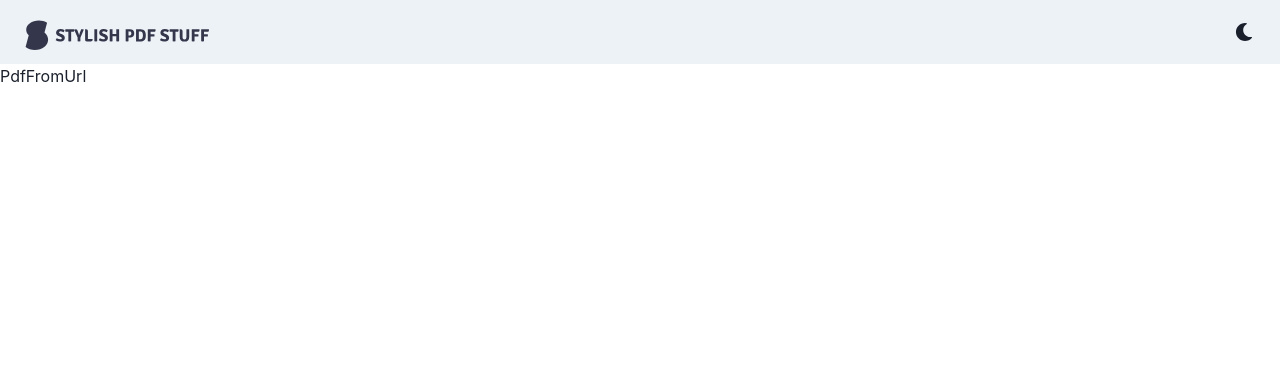
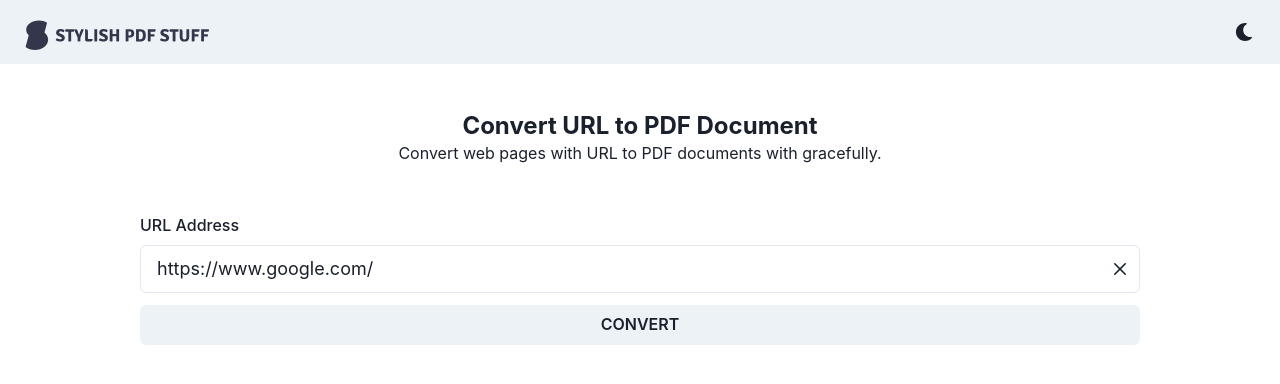
Before and after one commit to allanfoppa/stylish-pdf-stuff, a React (Create React App) app in the folder frontend/: page /pdf-from-a-url in a window 1280 px wide. Shown: the top 384 px of the page. Built offline with nearby package versions, Linux system fonts and the light colour scheme; no server answers.

Commit message:
URL to PDF UI

```diff
--- a/frontend/package.json
+++ b/frontend/package.json
@@ -13,6 +13,7 @@
     "@types/node": "^12.20.55",
     "@types/react": "^18.2.67",
     "@types/react-dom": "^18.2.22",
+    "formik": "^2.4.5",
     "framer-motion": "^6.5.1",
     "react": "^18.2.0",
     "react-dom": "^18.2.0",
@@ -21,7 +22,8 @@
     "react-scripts": "5.0.1",
     "react-syntax-highlighter": "^15.5.0",
     "typescript": "^4.9.5",
-    "web-vitals": "^2.1.4"
+    "web-vitals": "^2.1.4",
+    "yup": "^1.4.0"
   },
   "scripts": {
     "start": "react-scripts start",
--- /dev/null
+++ b/frontend/src/constants/default-url.ts
@@ -0,0 +1,2 @@
+
+export const defaultUrl = "https://www.google.com/"
--- a/frontend/src/views/PdfFromUrl.tsx
+++ b/frontend/src/views/PdfFromUrl.tsx
@@ -1,6 +1,81 @@
+import { useContext } from 'react';
+import { Button, CloseButton, Container, Flex, FormLabel, Input, InputGroup, InputRightElement, Spinner, Text } from "@chakra-ui/react";
+import { AppContext } from '../contexts/App.context';
+import { useFormik } from 'formik';
+import * as Yup from "yup";
+import Title from "../components/Typography/Title";
+import { defaultUrl } from '../constants/default-url';
+
 
 export default function PdfFromUrl() {
+
+  const { loading, setLoading } = useContext(AppContext)
+
+  const formik = useFormik({
+    initialValues: {
+      url: defaultUrl,
+    },
+    validationSchema: Yup.object({
+      url: Yup.string()
+        .url()
+        .required("URL is a required field."),
+    }),
+    onSubmit: (values) => {
+      setLoading(true);
+      alert(JSON.stringify(values))
+      setLoading(false);
+    }
+  })
+
   return(
-    <p>PdfFromUrl</p>
+    <Container centerContent>
+      <Flex direction={"column"} marginTop={12} textAlign={"center"}>
+        <Title text={"Convert URL to PDF Document"} />
+        <Text>Convert web pages with URL to PDF documents with gracefully.</Text>
+      </Flex>
+      <Flex justifyContent={"center"} direction={"row"} marginTop={12} w={1200} gap={12}>
+        {/* INPUT */}
+        <form onSubmit={formik.handleSubmit}>
+          <Flex flexDirection={"column"}>
+            <FormLabel htmlFor='url'>URL Address</FormLabel>
+            <InputGroup>
+              <Input
+                id='url'
+                name='url'
+                type='text'
+                w={1000}
+                size="lg"
+                onChange={formik.handleChange}
+                value={formik.values.url}
+              />
+              {formik.values.url.length > 0 && (
+                <InputRightElement>
+                  <CloseButton
+                    marginTop={"8px"} onClick={() => {
+                      formik.setValues({
+                        url: "",
+                      })
+                    }}
+                  />
+                </InputRightElement>
+              )}
+            </InputGroup>
+            {formik.errors.url && formik.touched.url ? (
+              <Text color={"red.500"} fontSize={"sm"}>{formik.errors.url}</Text>
+            ) : null}
+            <Button
+              width={"100%"}
+              marginTop={3}
+              type='submit'
+            >
+            <Flex alignItems={"center"} gap={2}>
+              {loading && <Spinner />}
+              CONVERT
+            </Flex>
+            </Button>
+          </Flex>
+        </form>
+      </Flex>
+    </Container>
   )
 }
```
Also changed, not shown: 1 other file (tests, documents, lock files or other folders).
